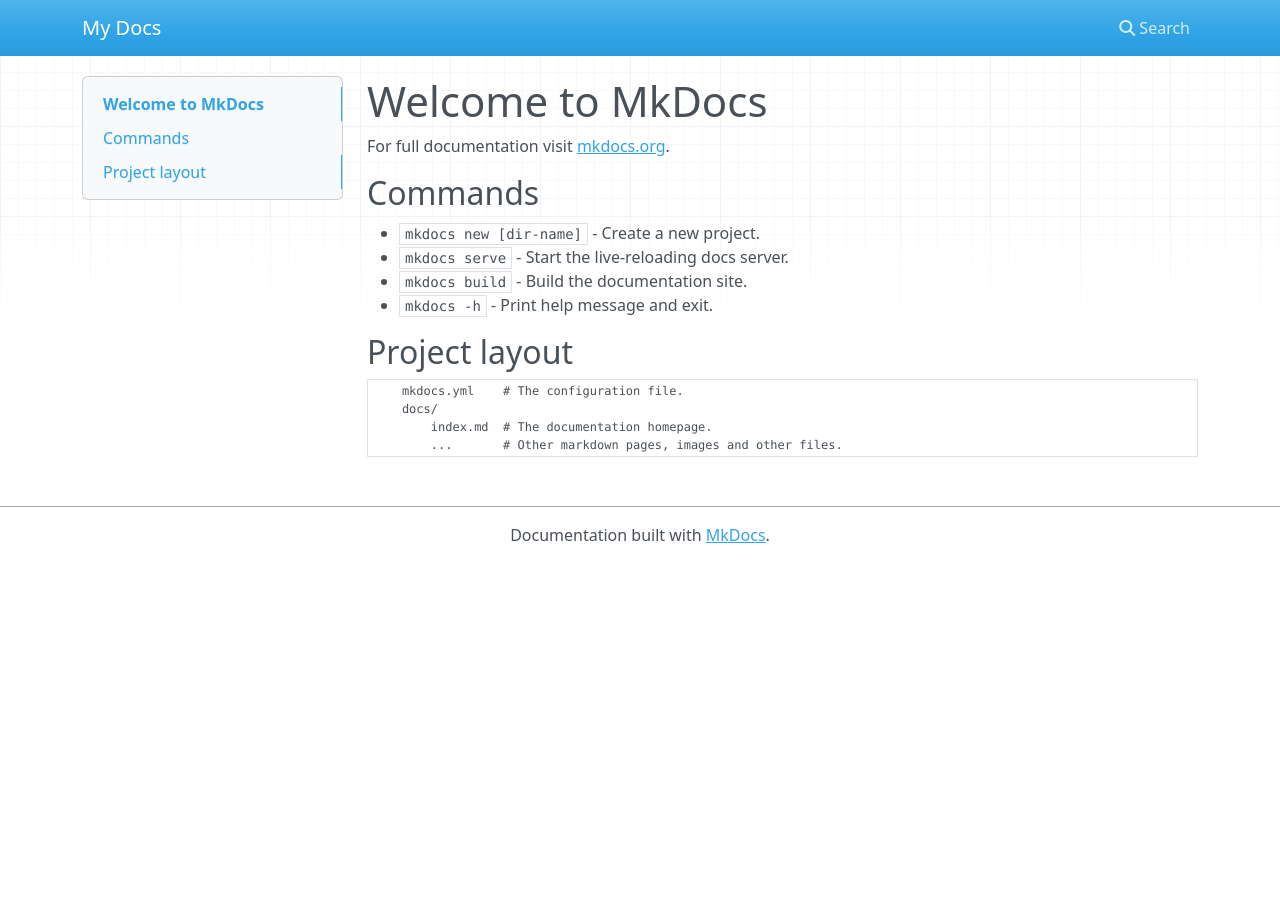
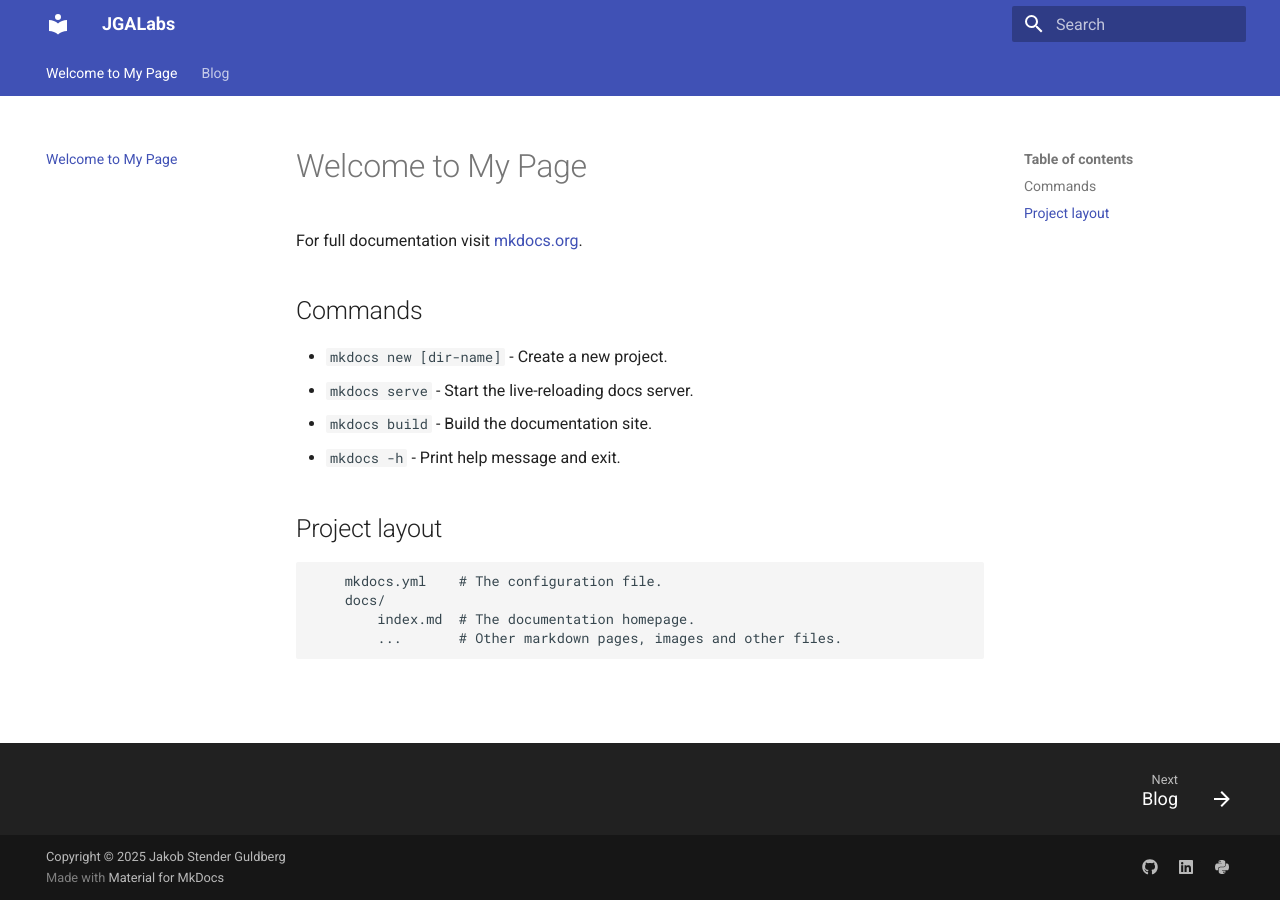
Before and after one commit to jakob1379/jakob1379.github.io, an MkDocs documentation site: the page built from docs/index.md, in a window 1280 px wide. Built offline with MkDocs 1.6.1 and Material for MkDocs 9.7.7, drawn with Linux system fonts in a browser that asks for light colours; nearby versions of some CDN libraries.

Commit message:
feat: Initialize MkDocs documentation site

```diff
--- /dev/null
+++ b/docs/blog/index.md
@@ -0,0 +1 @@
+# Blog
--- a/docs/index.md
+++ b/docs/index.md
@@ -1,4 +1,4 @@
-# Welcome to MkDocs
+# Welcome to My Page
 
 For full documentation visit [mkdocs.org](https://www.mkdocs.org).
 
--- a/mkdocs.yml
+++ b/mkdocs.yml
@@ -1,2 +1,46 @@
 ---
-site_name: My Docs
+site_name: JGALabs
+site_url: https://jakob1379.github.io
+theme:
+  # logo: assets/logo.png
+  # favicon: images/favicon.png
+  name: material
+  features:
+    - navigation.instant
+    - navigation.instant.progress
+    - navigation.tracking
+    - navigation.tabs
+    # - navigation.tabs.sticky  # always visible tabs
+    - navigation.sections
+    - navigation.expand
+    - navigation.top
+    - search.suggest
+    - search.highlight
+    - navigation.footer
+extra_css: [stylesheets/extra.css]
+extra:
+  social:
+    - icon: fontawesome/brands/github
+      link: https://github.com/jakob1379
+      name: GitHub
+    - icon: fontawesome/brands/linkedin
+      link: https://www.linkedin.com/in/jakobaaes/
+      name: LinkedIn
+    - icon: fontawesome/brands/python
+      link: https://pypi.org/user/jakob1379/
+      name: PyPi
+  consent:
+    title: Cookie consent
+    description: >-
+      We use cookies to recognize your repeated visits and preferences, as well
+      as to measure the effectiveness of our documentation and whether users
+      find what they're searching for. With your consent, you're helping us to
+      make our documentation better.
+plugins: [social, search, blog]
+copyright: Copyright &copy; 2025 Jakob Stender Guldberg
+markdown_extensions:
+  - admonition
+  - tables
+  - toc:
+      permalink: true
+      # toc_depth: 3
```
Also changed, not shown: 3 other files.
